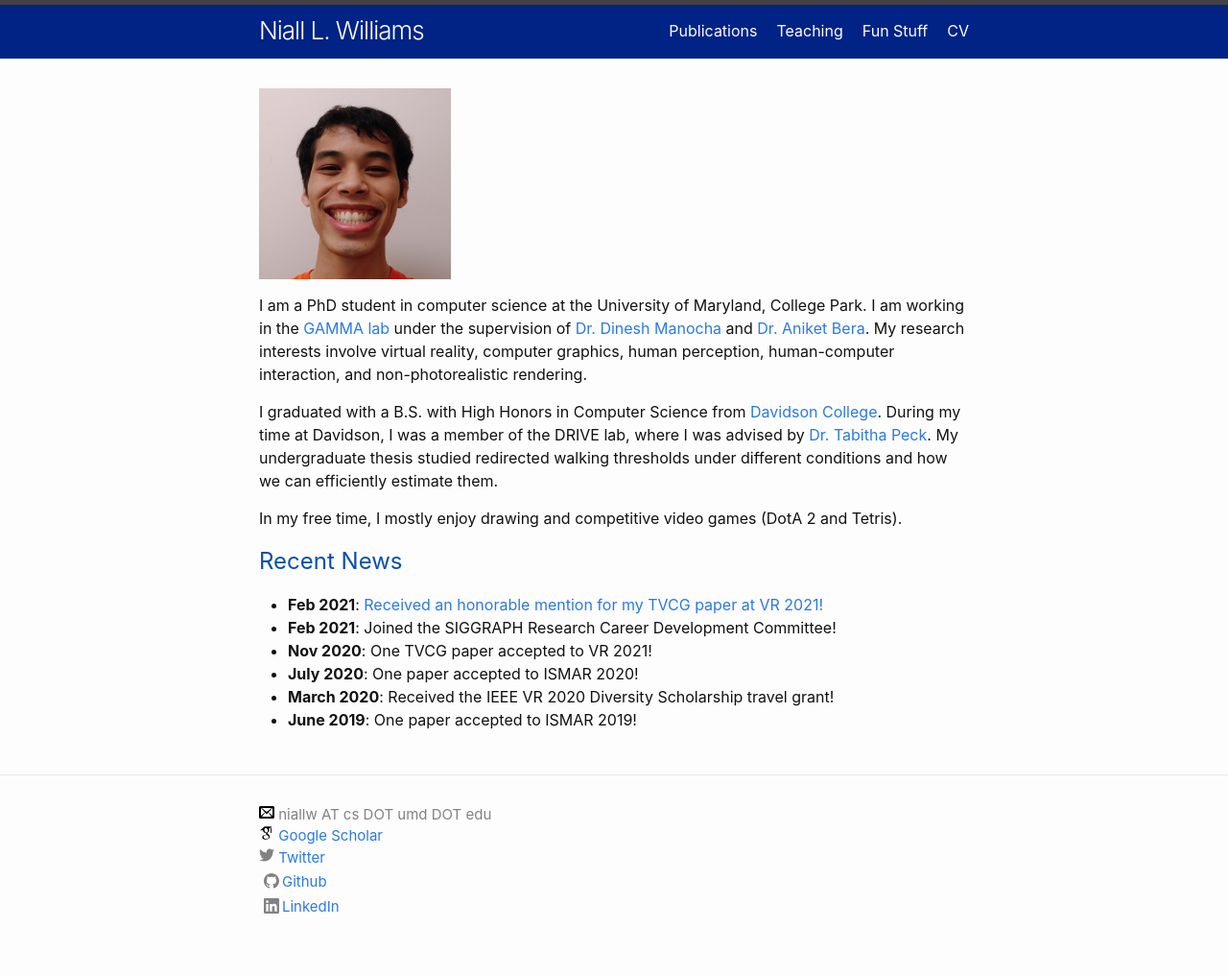
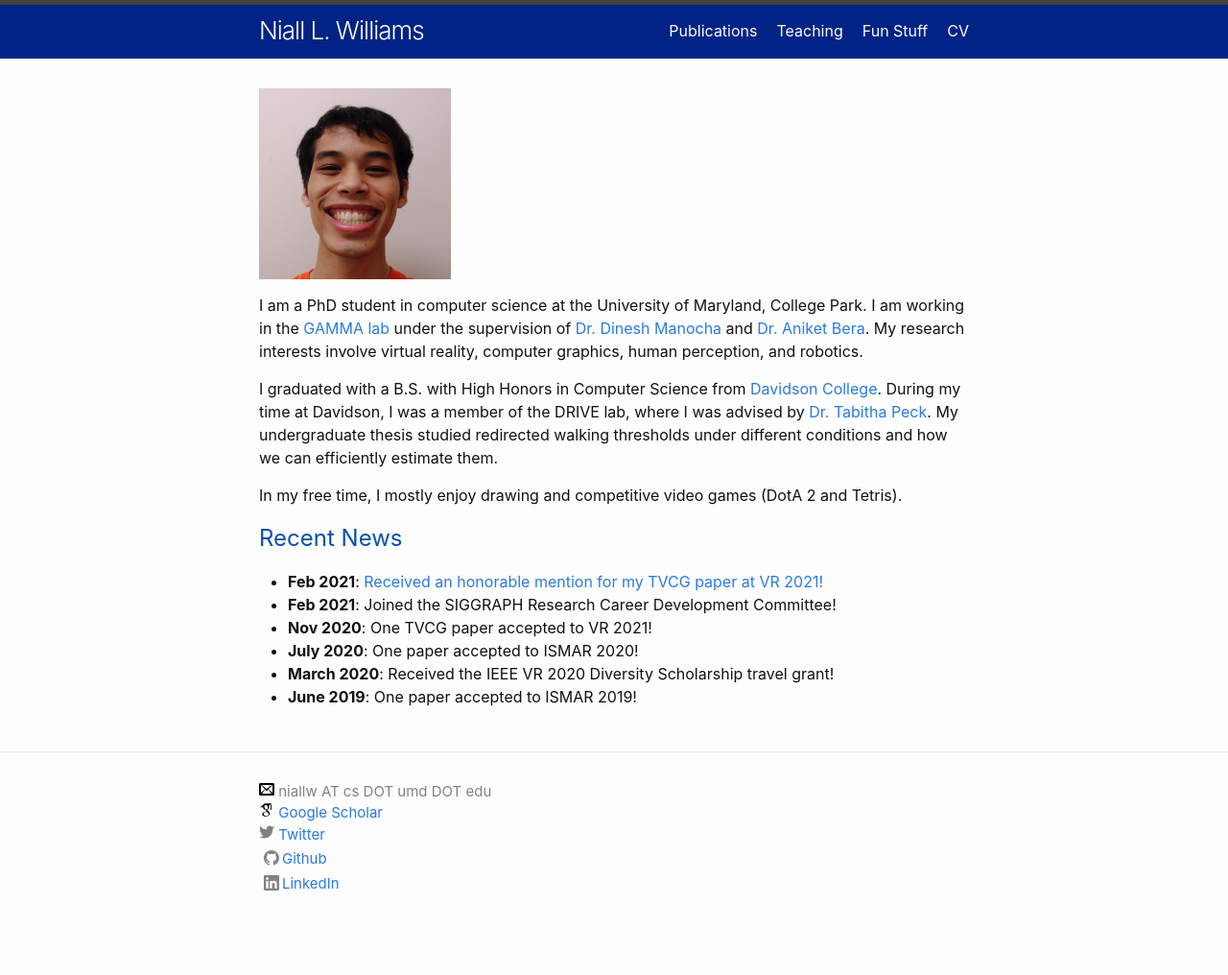
Before and after one commit to niallw/niallw.github.io, a Jekyll site: the page built from index.md, in a window 1280 px wide. Shown: the whole page at 96% size. Built offline with Jekyll 4.4.1, drawn with Linux system fonts in a browser that asks for light colours; after the commit the page ends 992 px from its top, so only the background shows below that.

Commit message:
interests

```diff
--- a/index.md
+++ b/index.md
@@ -9,7 +9,7 @@ layout: home
 <img src="files/img/profile.png" style="width: 200px">
 
 
-I am a PhD student in computer science at the University of Maryland, College Park. I am working in the <a href="https://gamma.umd.edu/" target="_blank">GAMMA lab</a> under the supervision of <a href="https://www.cs.umd.edu/people/dmanocha" target="_blank">Dr. Dinesh Manocha</a> and <a href="https://www.cs.umd.edu/~ab/" target="_blank">Dr. Aniket Bera</a>. My research interests involve virtual reality, computer graphics, human perception, human-computer interaction, and non-photorealistic rendering.
+I am a PhD student in computer science at the University of Maryland, College Park. I am working in the <a href="https://gamma.umd.edu/" target="_blank">GAMMA lab</a> under the supervision of <a href="https://www.cs.umd.edu/people/dmanocha" target="_blank">Dr. Dinesh Manocha</a> and <a href="https://www.cs.umd.edu/~ab/" target="_blank">Dr. Aniket Bera</a>. My research interests involve virtual reality, computer graphics, human perception, and robotics.
 
 I graduated with a B.S. with High Honors in Computer Science from <a href="https://www.davidson.edu/" target="_blank">Davidson College</a>. During my time at Davidson, I was a member of the DRIVE lab, where I was advised by <a href="https://tabithapeck.com/" target="_blank">Dr. Tabitha Peck</a>. My undergraduate thesis studied redirected walking thresholds under different conditions and how we can efficiently estimate them.
 
```
